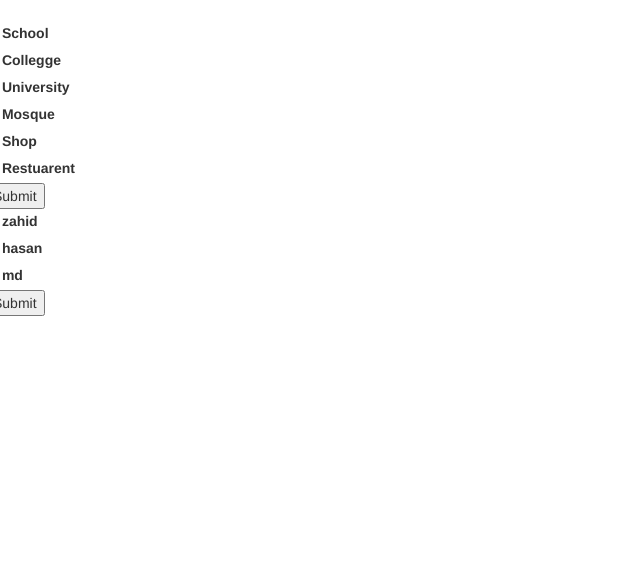
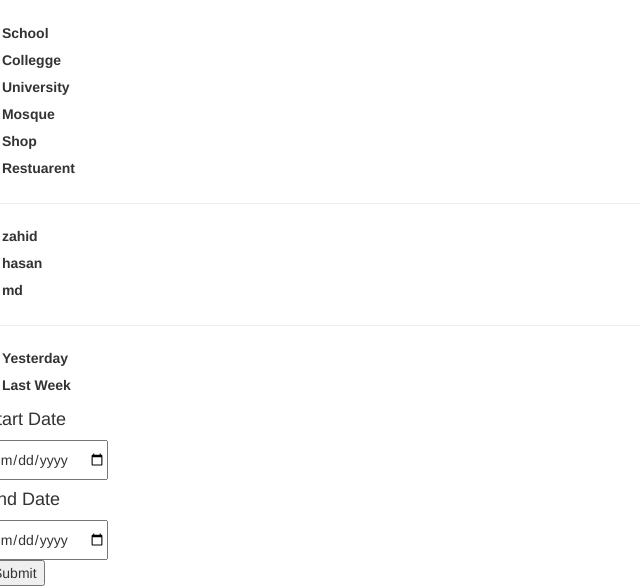
Before and after one commit to zh-cse18/DifferentModule, a Django app: page /search_result/ in a window 1280 px wide. Shown: the part 478-1064 px from the top of the page, without its empty margins (0-640 px from the left). Before the commit the page ends 794 px from the top, so only its background shows below. Run offline with Django 3.2, Linux system fonts and the light colour scheme; data comes from the database, SQL or seed files in the repository; both versions use the stored data as it was after the commit; some libraries are stand-ins or nearby versions.

Commit message:
worked on searched result with keyword wise

```diff
--- a/core/qtec_app/views.py
+++ b/core/qtec_app/views.py
@@ -1,3 +1,5 @@
+from datetime import date, timedelta
+
 from django.db.models import Count
 from django.shortcuts import render, redirect
 
@@ -21,16 +23,57 @@ def search(request):
 def search_result(request):
     name = []
     key = []
+    final_result = {}
     result = SearchResult.objects.all()
-    for unique_user in result:
-        if unique_user.keyword not in key:
-            key.append(unique_user.keyword)
-        if unique_user.user_name not in name:
-            name.append(unique_user.user_name)
+    if request.method == 'POST':
+        start_date = request.POST.get('start_date')
+        end_date = request.POST.get('end_date')
+        yestrday = request.POST.get('yesterday')
+        lastweek = request.POST.get('lastweek')
+        print(yestrday)
+        print(lastweek)
+
+        if yestrday:
+            today =date.today()
+            yesterday = today - timedelta(days=1)
+            result = SearchResult.objects.filter(searched_at=yesterday)
+            print(yesterday)
+
+        if lastweek:
+            today = date.today()
+            lastday = today - timedelta(days=6)
+            result = SearchResult.objects.filter(searched_at__gte=today, searched_at__lte=lastday)
+            print(lastday)
+
+        if start_date and end_date:
+            result = SearchResult.objects.filter(searched_at__gte=start_date, searched_at__lte=end_date)
+
+        all_selected_word = request.POST.getlist('select_word')
+        all_selected_user = request.POST.getlist('select_user')
+        if all_selected_word:
+            for each_word in all_selected_word:
+                result_eachword = SearchResult.objects.filter(keyword=each_word)
+                final_result[each_word] = result_eachword
+
+        context = {
+        'result': result,
+        'key': key,
+        'name': name,
+        'final_result': final_result
+        }
+        return render(request, 'search_result.html', context)
+
+    else:
+        for unique_user in result:
+            if unique_user.keyword not in key:
+                key.append(unique_user.keyword)
+            if unique_user.user_name not in name:
+                name.append(unique_user.user_name)
+
     context = {
         'result': result,
         'key': key,
-        'name': name
-
+        'name': name,
+        'final_result': final_result
     }
     return render(request, 'search_result.html', context)
--- a/core/templates/search_result.html
+++ b/core/templates/search_result.html
@@ -13,7 +13,6 @@
                             <th>User Name</th>
                             <th>Search Word</th>
                             <th>Search Time</th>
-
                         </tr>
                         </thead>
 
@@ -45,9 +44,32 @@
                     <form method="post" action="">
                         {% csrf_token %}
                         {% for search_word in key %}
-                        <input type="checkbox" name={{search_word}} value={{search_word}}>
+                        <input type="checkbox" name="select_word" value={{search_word}}>
                         <label for={search_word}}> {{search_word}}</label><br>
                         {% endfor %}
+                        <hr>
+
+                        {% for user_name in name %}
+                        <input type="checkbox" name='select_user' value={{user_name}}>
+                        <label for={user_name}}> {{user_name}}</label><br>
+                        {% endfor %}
+                          <hr>
+
+                          <input type="checkbox" name="yesterday" value='yesterday'>
+                          <label for={yesterday}}> Yesterday</label><br>
+
+                          <input type="checkbox" name="lastweek" value='lastweek'>
+                          <label for={lastweek}}> Last Week</label><br>
+
+                        <div class="position-relative">
+                            <h4>Start Date</h4>
+                            <input type="date"  name = "start_date" value = {{start_date}} class="form-control"   >
+                            <br>
+                            <h4>End Date</h4>
+                            <input type="date" name="end_date"  value = {{end_date}} class="form-control"  >
+                            <br>
+
+                        </div>
                         <input type="submit" value="Submit">
 
                     </form>
@@ -57,25 +79,15 @@
         </div> <!-- end card -->
     </div> <!-- end col -->
 
-     <div class="col-6">
-        <div class="card">
-            <div class="card-body">
-                <span id="success"></span>
-                <div  class="table-responsive">
-                    <form method="post" action="">
-                        {% csrf_token %}
-                        {% for user_name in name %}
-                        <input type="checkbox" name={{user_name}} value={{user_name}}>
-                        <label for={user_name}}> {{user_name}}</label><br>
-                        {% endfor %}
-                        <input type="submit" value="Submit">
-                    </form>
-
-                </div> <!-- end .table-responsive-->
-            </div> <!-- end card-body -->
-        </div> <!-- end card -->
-    </div> <!-- end col -->
-
 </div> <!-- end row -->
 
+{% for word,count in final_result.items %}
+<h4>{{word}} =
+    {% for i in count %}
+    {% if forloop.last %}
+    {{forloop.counter}}
+    {% endif %}
+    {% endfor %}  times</h4>
+{% endfor %}
+
 {% endblock container %}
```
Also changed, not shown: core/db.sqlite3.
